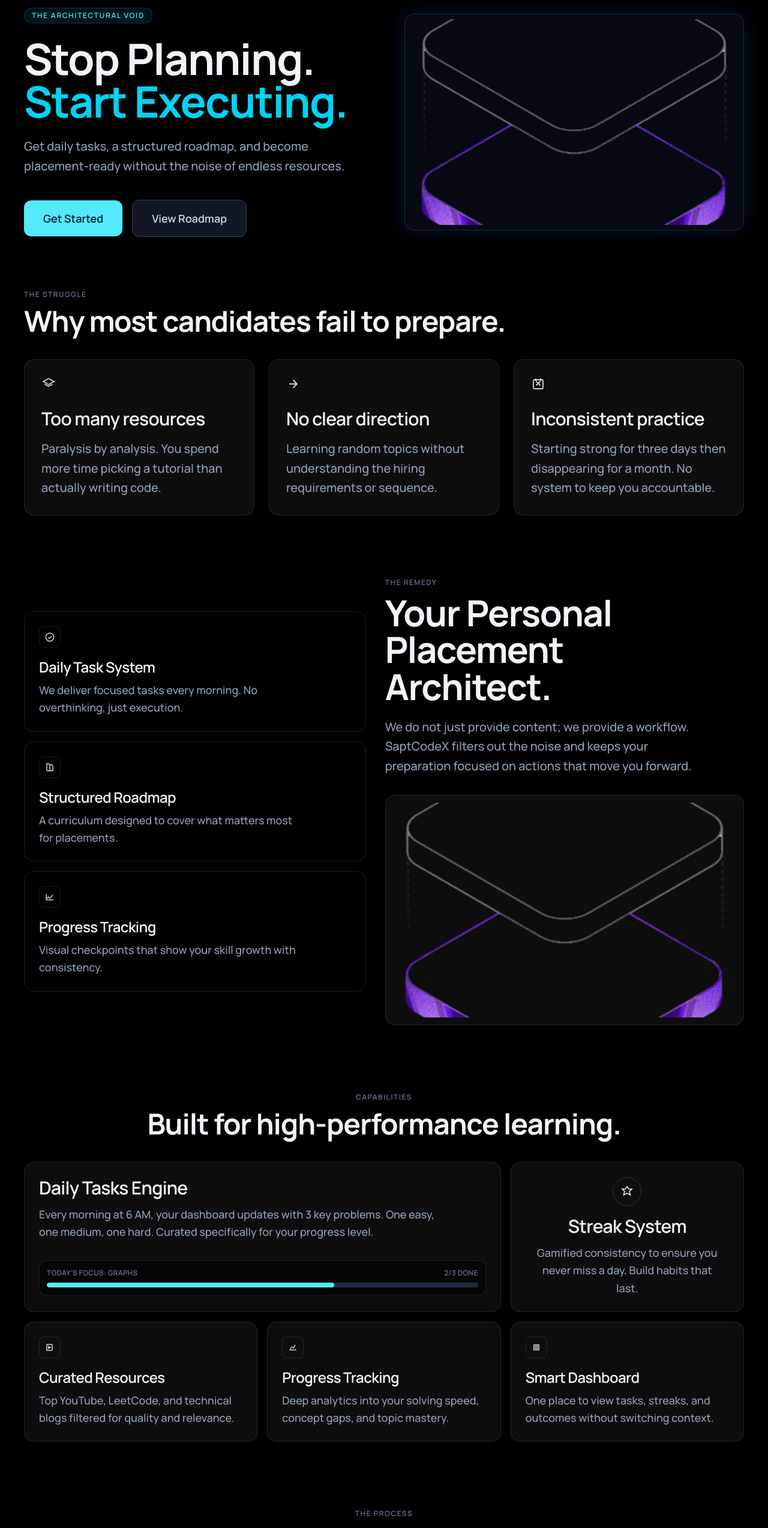
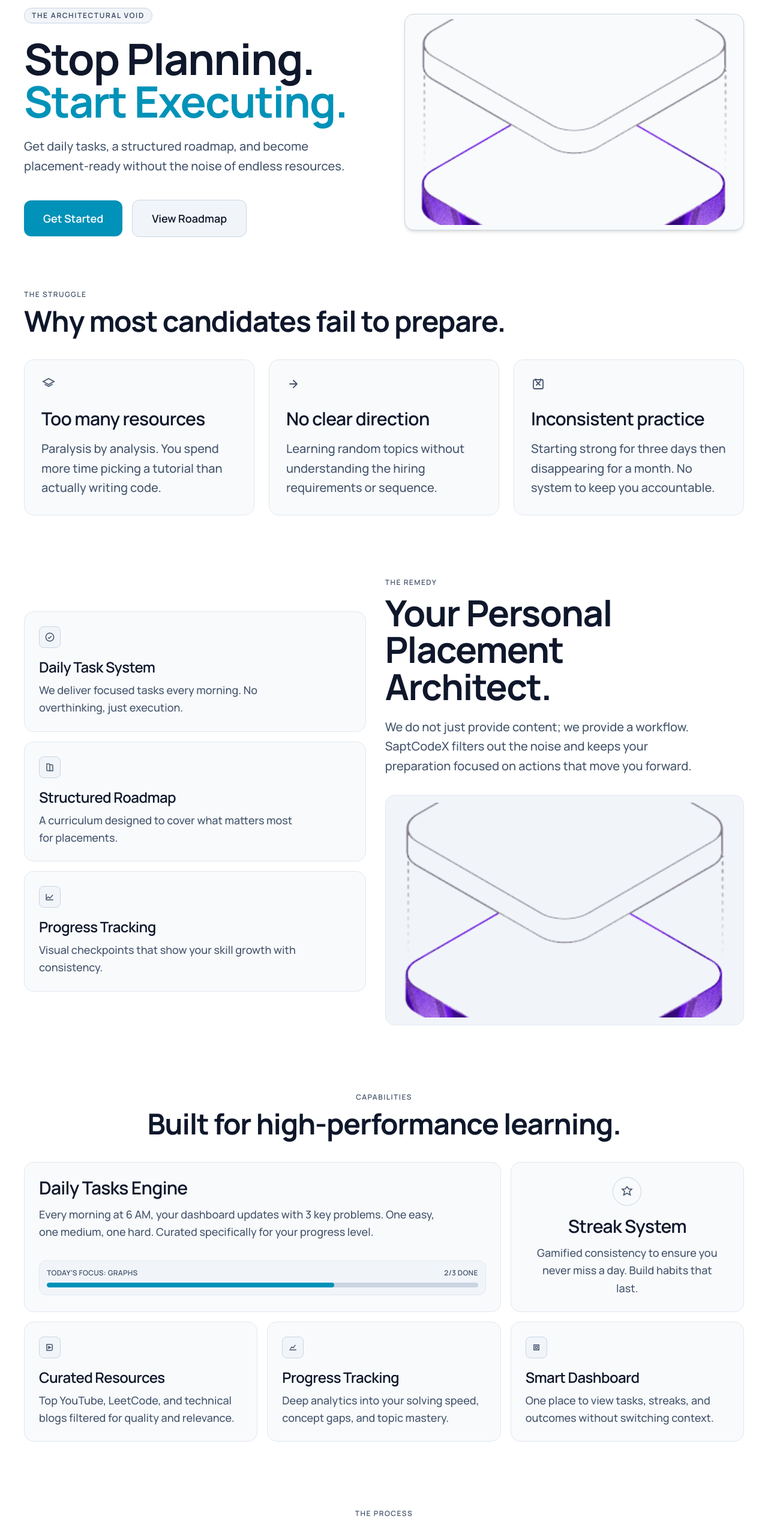
Before and after one commit to kundangosavii/SaptCodex, a React app in the folder Frontend/: page / in a window 1280 px wide. Shown: the part 140-2687 px from the top of the page at 60% size. Built offline with nearby package versions, Linux system fonts and the light colour scheme; the HTML template or start-up script is replaced by a standard one.

Commit message:
enhance theming support in App component and CSS

```diff
--- a/Frontend/src/app/App.jsx
+++ b/Frontend/src/app/App.jsx
@@ -169,22 +169,24 @@ const testimonials = [
 const scrollingTestimonials = [...testimonials, ...testimonials]
 
 function App() {
+  const { theme } = useTheme()
+
   return (
     <>
       <Navbar />
-      <main className="min-h-screen bg-black px-6 pb-16 pt-28 text-white md:px-10">
+      <main className="min-h-screen bg-white text-slate-900 px-6 pb-16 pt-28 md:px-10 dark:bg-black dark:text-white">
         <section className="mx-auto grid w-full max-w-7xl gap-10 py-10 lg:grid-cols-[1.05fr_1fr] lg:items-center">
           <div>
-            <span className="inline-flex rounded-full border border-cyan-400/20 bg-cyan-400/10 px-3 py-1 text-xs font-semibold uppercase tracking-[0.14em] text-cyan-300">
+            <span className="inline-flex rounded-full border border-slate-300 bg-slate-100 px-3 py-1 text-xs font-semibold uppercase tracking-[0.14em] text-slate-700 dark:border-cyan-400/20 dark:bg-cyan-400/10 dark:text-cyan-300">
               The Architectural Void
             </span>
 
-            <h1 className="mt-6 max-w-xl font-nav text-5xl font-bold leading-[0.98] tracking-tight text-slate-100 sm:text-6xl lg:text-7xl">
+            <h1 className="mt-6 max-w-xl font-nav text-5xl font-bold leading-[0.98] tracking-tight text-slate-900 sm:text-6xl lg:text-7xl dark:text-slate-100">
               Stop Planning.
-              <span className="block text-cyan-400">Start Executing.</span>
+              <span className="block text-cyan-600 dark:text-cyan-400">Start Executing.</span>
             </h1>
 
-            <p className="mt-6 max-w-xl text-xl leading-relaxed text-slate-400">
+            <p className="mt-6 max-w-xl text-xl leading-relaxed text-slate-600 dark:text-slate-400">
               Get daily tasks, a structured roadmap, and become placement-ready without the noise
               of endless resources.
             </p>
@@ -192,20 +194,20 @@ function App() {
             <div className="mt-10 flex flex-wrap items-center gap-4">
               <a
                 href="#get-started"
-                className="rounded-xl bg-cyan-300 px-8 py-4 text-lg font-semibold text-slate-900 transition hover:bg-cyan-200"
+                className="rounded-xl bg-cyan-600 px-8 py-4 text-lg font-semibold text-white transition hover:bg-cyan-700 dark:bg-cyan-300 dark:text-slate-900 dark:hover:bg-cyan-200"
               >
                 Get Started
               </a>
               <a
                 href="#roadmap"
-                className="rounded-xl border border-slate-700 bg-slate-800/60 px-8 py-4 text-lg font-semibold text-slate-300 transition hover:border-slate-500 hover:text-slate-100"
+                className="rounded-xl border border-slate-300 bg-slate-100 px-8 py-4 text-lg font-semibold text-slate-900 transition hover:border-slate-400 hover:bg-slate-200 dark:border-slate-700 dark:bg-slate-800/60 dark:text-slate-300 dark:hover:border-slate-500 dark:hover:text-slate-100"
               >
                 View Roadmap
               </a>
             </div>
           </div>
 
-          <div className="relative overflow-hidden rounded-2xl border border-cyan-400/20 bg-slate-900/40 p-2 shadow-[0_0_30px_rgba(14,116,255,0.18)]">
+          <div className="relative overflow-hidden rounded-2xl border border-slate-300 bg-slate-50 p-2 shadow-md dark:border-cyan-400/20 dark:bg-slate-900/40 dark:shadow-[0_0_30px_rgba(14,116,255,0.18)]">
             <img
               src={heroImage}
               alt="Dashboard preview"
@@ -215,10 +217,10 @@ function App() {
         </section>
 
         <section className="mx-auto w-full max-w-7xl py-12" id="struggle">
-          <p className="font-nav text-xs font-semibold uppercase tracking-[0.12em] text-slate-500">
+          <p className="font-nav text-xs font-semibold uppercase tracking-[0.12em] text-slate-600 dark:text-slate-500">
             The Struggle
           </p>
-          <h2 className="mt-3 font-nav text-4xl font-bold tracking-tight text-slate-100 sm:text-5xl">
+          <h2 className="mt-3 font-nav text-4xl font-bold tracking-tight text-slate-900 sm:text-5xl dark:text-slate-100">
             Why most candidates fail to prepare.
           </h2>
 
@@ -226,13 +228,13 @@ function App() {
             {struggleCards.map((card) => (
               <article
                 key={card.title}
-                className="rounded-2xl border border-white/10 bg-white/5 p-7 backdrop-blur-sm"
+                className="rounded-2xl border border-slate-200 bg-slate-50 p-7 backdrop-blur-sm dark:border-white/10 dark:bg-white/5"
               >
-                <div className="text-slate-300">{card.icon}</div>
-                <h3 className="mt-7 font-nav text-3xl font-semibold tracking-tight text-slate-100">
+                <div className="text-slate-600 dark:text-slate-300">{card.icon}</div>
+                <h3 className="mt-7 font-nav text-3xl font-semibold tracking-tight text-slate-900 dark:text-slate-100">
                   {card.title}
                 </h3>
-                <p className="mt-4 max-w-sm text-xl leading-relaxed text-slate-400">
+                <p className="mt-4 max-w-sm text-xl leading-relaxed text-slate-600 dark:text-slate-400">
                   {card.description}
                 </p>
               </article>
@@ -248,32 +250,32 @@ function App() {
             {remedyCards.map((card) => (
               <article
                 key={card.title}
-                className="rounded-2xl border border-white/10 bg-black p-5 sm:p-6"
+                className="rounded-2xl border border-slate-200 bg-slate-50 p-5 sm:p-6 dark:border-white/10 dark:bg-black"
               >
-                <div className="inline-flex h-9 w-9 items-center justify-center rounded-lg border border-white/10 text-slate-300">
+                <div className="inline-flex h-9 w-9 items-center justify-center rounded-lg border border-slate-300 bg-slate-100 text-slate-600 dark:border-white/10 dark:bg-transparent dark:text-slate-300">
                   {card.icon}
                 </div>
-                <h3 className="mt-4 font-nav text-2xl font-semibold tracking-tight text-slate-100">
+                <h3 className="mt-4 font-nav text-2xl font-semibold tracking-tight text-slate-900 dark:text-slate-100">
                   {card.title}
                 </h3>
-                <p className="mt-2 max-w-md text-lg leading-relaxed text-slate-400">{card.description}</p>
+                <p className="mt-2 max-w-md text-lg leading-relaxed text-slate-600 dark:text-slate-400">{card.description}</p>
               </article>
             ))}
           </div>
 
           <div>
-            <p className="font-nav text-xs font-semibold uppercase tracking-[0.12em] text-slate-500">
+            <p className="font-nav text-xs font-semibold uppercase tracking-[0.12em] text-slate-600 dark:text-slate-500">
               The Remedy
             </p>
-            <h2 className="mt-3 max-w-lg font-nav text-5xl font-bold leading-[1.03] tracking-tight text-slate-100 sm:text-6xl">
+            <h2 className="mt-3 max-w-lg font-nav text-5xl font-bold leading-[1.03] tracking-tight text-slate-900 sm:text-6xl dark:text-slate-100">
               Your Personal Placement Architect.
             </h2>
-            <p className="mt-5 max-w-lg text-xl leading-relaxed text-slate-400">
+            <p className="mt-5 max-w-lg text-xl leading-relaxed text-slate-600 dark:text-slate-400">
               We do not just provide content; we provide a workflow. SaptCodeX filters out the
               noise and keeps your preparation focused on actions that move you forward.
             </p>
 
-            <div className="mt-8 overflow-hidden rounded-2xl border border-white/10 bg-white/5 p-3">
+            <div className="mt-8 overflow-hidden rounded-2xl border border-slate-200 bg-slate-100 p-3 dark:border-white/10 dark:bg-white/5">
               <img
                 src={heroImage}
                 alt="Progress dashboard"
@@ -284,44 +286,44 @@ function App() {
         </section>
 
         <section className="mx-auto w-full max-w-7xl py-14" id="capabilities">
-          <p className="text-center font-nav text-xs font-semibold uppercase tracking-[0.12em] text-slate-500">
+          <p className="text-center font-nav text-xs font-semibold uppercase tracking-[0.12em] text-slate-600 dark:text-slate-500">
             Capabilities
           </p>
-          <h2 className="mt-3 text-center font-nav text-4xl font-bold tracking-tight text-slate-100 sm:text-5xl">
+          <h2 className="mt-3 text-center font-nav text-4xl font-bold tracking-tight text-slate-900 sm:text-5xl dark:text-slate-100">
             Built for high-performance learning.
           </h2>
 
           <div className="mt-10 grid gap-4 lg:grid-cols-3">
-            <article className="rounded-2xl border border-white/10 bg-white/5 p-6 lg:col-span-2">
-              <h3 className="font-nav text-3xl font-semibold tracking-tight text-slate-100">
+            <article className="rounded-2xl border border-slate-200 bg-slate-50 p-6 lg:col-span-2 dark:border-white/10 dark:bg-white/5">
+              <h3 className="font-nav text-3xl font-semibold tracking-tight text-slate-900 dark:text-slate-100">
                 Daily Tasks Engine
               </h3>
-              <p className="mt-3 max-w-2xl text-lg leading-relaxed text-slate-400">
+              <p className="mt-3 max-w-2xl text-lg leading-relaxed text-slate-600 dark:text-slate-400">
                 Every morning at 6 AM, your dashboard updates with 3 key problems. One easy, one
                 medium, one hard. Curated specifically for your progress level.
               </p>
 
-              <div className="mt-8 rounded-xl border border-white/10 bg-black/60 p-3">
-                <div className="mb-2 flex items-center justify-between text-xs font-semibold uppercase tracking-wide text-slate-500">
+              <div className="mt-8 rounded-xl border border-slate-200 bg-slate-100 p-3 dark:border-white/10 dark:bg-black/60">
+                <div className="mb-2 flex items-center justify-between text-xs font-semibold uppercase tracking-wide text-slate-600 dark:text-slate-500">
                   <span>Today&apos;s Focus: Graphs</span>
                   <span>2/3 Done</span>
                 </div>
-                <div className="h-2 overflow-hidden rounded-full bg-slate-800">
-                  <div className="h-full w-2/3 rounded-full bg-cyan-300" />
+                <div className="h-2 overflow-hidden rounded-full bg-slate-300 dark:bg-slate-800">
+                  <div className="h-full w-2/3 rounded-full bg-cyan-600 dark:bg-cyan-300" />
                 </div>
               </div>
             </article>
 
-            <article className="flex flex-col items-center justify-center rounded-2xl border border-white/10 bg-white/5 p-6 text-center">
-              <div className="inline-flex h-12 w-12 items-center justify-center rounded-full border border-white/15 text-slate-200">
+            <article className="flex flex-col items-center justify-center rounded-2xl border border-slate-200 bg-slate-50 p-6 text-center dark:border-white/10 dark:bg-white/5">
+              <div className="inline-flex h-12 w-12 items-center justify-center rounded-full border border-slate-300 text-slate-600 dark:border-white/15 dark:text-slate-200">
                 <svg viewBox="0 0 24 24" className="h-6 w-6" fill="none" aria-hidden="true">
                   <path d="M12 4l3 4h5l-4 4 1.5 6L12 15l-5.5 3L8 12 4 8h5z" stroke="currentColor" strokeWidth="1.6" />
                 </svg>
               </div>
-              <h3 className="mt-4 font-nav text-3xl font-semibold tracking-tight text-slate-100">
+              <h3 className="mt-4 font-nav text-3xl font-semibold tracking-tight text-slate-900 dark:text-slate-100">
                 Streak System
               </h3>
-              <p className="mt-3 max-w-xs text-lg leading-relaxed text-slate-400">
+              <p className="mt-3 max-w-xs text-lg leading-relaxed text-slate-600 dark:text-slate-400">
                 Gamified consistency to ensure you never miss a day. Build habits that last.
               </p>
             </article>
@@ -329,29 +331,29 @@ function App() {
             {capabilityCards.map((card) => (
               <article
                 key={card.title}
-                className="rounded-2xl border border-white/10 bg-white/5 p-6"
+                className="rounded-2xl border border-slate-200 bg-slate-50 p-6 dark:border-white/10 dark:bg-white/5"
               >
-                <div className="inline-flex h-9 w-9 items-center justify-center rounded-lg border border-white/10 text-slate-300">
+                <div className="inline-flex h-9 w-9 items-center justify-center rounded-lg border border-slate-300 bg-slate-100 text-slate-600 dark:border-white/10 dark:bg-transparent dark:text-slate-300">
                   {card.icon}
                 </div>
-                <h3 className="mt-4 font-nav text-2xl font-semibold tracking-tight text-slate-100">
+                <h3 className="mt-4 font-nav text-2xl font-semibold tracking-tight text-slate-900 dark:text-slate-100">
                   {card.title}
                 </h3>
-                <p className="mt-2 text-lg leading-relaxed text-slate-400">{card.description}</p>
+                <p className="mt-2 text-lg leading-relaxed text-slate-600 dark:text-slate-400">{card.description}</p>
               </article>
             ))}
 
-            <article className="rounded-2xl border border-white/10 bg-white/5 p-6">
-              <div className="inline-flex h-9 w-9 items-center justify-center rounded-lg border border-white/10 text-slate-300">
+            <article className="rounded-2xl border border-slate-200 bg-slate-50 p-6 dark:border-white/10 dark:bg-white/5">
+              <div className="inline-flex h-9 w-9 items-center justify-center rounded-lg border border-slate-300 bg-slate-100 text-slate-600 dark:border-white/10 dark:bg-transparent dark:text-slate-300">
                 <svg viewBox="0 0 24 24" className="h-5 w-5" fill="none" aria-hidden="true">
                   <path d="M7 7h10v10H7z" stroke="currentColor" strokeWidth="1.8" />
                   <path d="M10 10h4v4h-4z" stroke="currentColor" strokeWidth="1.8" />
                 </svg>
               </div>
-              <h3 className="mt-4 font-nav text-2xl font-semibold tracking-tight text-slate-100">
+              <h3 className="mt-4 font-nav text-2xl font-semibold tracking-tight text-slate-900 dark:text-slate-100">
                 Smart Dashboard
               </h3>
-              <p className="mt-2 text-lg leading-relaxed text-slate-400">
+              <p className="mt-2 text-lg leading-relaxed text-slate-600 dark:text-slate-400">
                 One place to view tasks, streaks, and outcomes without switching context.
               </p>
             </article>
@@ -359,10 +361,10 @@ function App() {
         </section>
 
         <section className="mx-auto w-full max-w-7xl py-14" id="process">
-          <p className="text-center font-nav text-xs font-semibold uppercase tracking-[0.12em] text-slate-500">
+          <p className="text-center font-nav text-xs font-semibold uppercase tracking-[0.12em] text-slate-600 dark:text-slate-500">
             The Process
           </p>
-          <h2 className="mt-3 text-center font-nav text-4xl font-bold tracking-tight text-slate-100 sm:text-5xl">
+          <h2 className="mt-3 text-center font-nav text-4xl font-bold tracking-tight text-slate-900 sm:text-5xl dark:text-slate-100">
             Three steps to placement.
           </h2>
 
@@ -370,16 +372,16 @@ function App() {
             {processSteps.map((step, index) => (
               <article key={step.number} className="relative text-center">
                 {index < processSteps.length - 1 ? (
-                  <span className="absolute left-[68%] top-5 hidden h-px w-[64%] bg-white/10 md:block" />
+                  <span className="absolute left-[68%] top-5 hidden h-px w-[64%] bg-slate-300 md:block dark:bg-white/10" />
                 ) : null}
 
-                <div className="mx-auto inline-flex h-12 w-12 items-center justify-center rounded-full border border-cyan-400/30 bg-cyan-400/10 text-lg font-semibold text-cyan-300">
+                <div className="mx-auto inline-flex h-12 w-12 items-center justify-center rounded-full border border-cyan-600 bg-cyan-100 text-lg font-semibold text-cyan-700 dark:border-cyan-400/30 dark:bg-cyan-400/10 dark:text-cyan-300">
                   {step.number}
                 </div>
-                <h3 className="mt-5 font-nav text-2xl font-semibold tracking-tight text-slate-100">
+                <h3 className="mt-5 font-nav text-2xl font-semibold tracking-tight text-slate-900 dark:text-slate-100">
                   {step.title}
                 </h3>
-                <p className="mx-auto mt-3 max-w-sm text-lg leading-relaxed text-slate-400">
+                <p className="mx-auto mt-3 max-w-sm text-lg leading-relaxed text-slate-600 dark:text-slate-400">
                   {step.description}
                 </p>
               </article>
@@ -388,27 +390,27 @@ function App() {
         </section>
 
         <section className="mx-auto w-full max-w-7xl py-14" id="social-proof">
-          <p className="font-nav text-xs font-semibold uppercase tracking-[0.12em] text-slate-500">
+          <p className="font-nav text-xs font-semibold uppercase tracking-[0.12em] text-slate-600 dark:text-slate-500">
             Social Proof
           </p>
-          <h2 className="mt-3 max-w-2xl font-nav text-4xl font-bold tracking-tight text-slate-100 sm:text-5xl">
+          <h2 className="mt-3 max-w-2xl font-nav text-4xl font-bold tracking-tight text-slate-900 sm:text-5xl dark:text-slate-100">
             Used by the next generation of software architects.
           </h2>
 
-          <div className="testimonial-marquee mt-10">
+          <div className={`testimonial-marquee mt-10 ${theme === 'light' ? 'testimonial-marquee-light' : ''}`}>
             <div className="testimonial-track">
               {scrollingTestimonials.map((item, index) => (
                 <article
                   key={`${item.name}-${index}`}
-                  className="w-80 shrink-0 rounded-2xl border border-white/10 bg-white/5 p-6"
+                  className="w-80 shrink-0 rounded-2xl border border-slate-200 bg-slate-50 p-6 dark:border-white/10 dark:bg-white/5"
                 >
-                <p className="text-lg leading-relaxed text-slate-300">&ldquo;{item.quote}&rdquo;</p>
+                <p className="text-lg leading-relaxed text-slate-700 dark:text-slate-300">&ldquo;{item.quote}&rdquo;</p>
 
                 <div className="mt-7 flex items-center gap-3">
                   <span className={`h-7 w-7 rounded-full ${item.avatarClass}`} />
                   <div>
-                    <p className="font-nav text-base font-semibold text-slate-100">{item.name}</p>
-                    <p className="text-sm text-slate-500">{item.role}</p>
+                    <p className="font-nav text-base font-semibold text-slate-900 dark:text-slate-100">{item.name}</p>
+                    <p className="text-sm text-slate-600 dark:text-slate-500">{item.role}</p>
                   </div>
                 </div>
                 </article>
@@ -419,18 +421,18 @@ function App() {
 
         <section className="mx-auto w-full max-w-7xl py-20" id="join-now">
           <div className="mx-auto max-w-2xl text-center">
-            <h2 className="font-nav text-5xl font-bold leading-tight tracking-tight text-slate-100 sm:text-6xl">
+            <h2 className="font-nav text-5xl font-bold leading-tight tracking-tight text-slate-900 sm:text-6xl dark:text-slate-100">
               Start your placement
               <span className="block">journey today.</span>
             </h2>
 
-            <p className="mx-auto mt-5 max-w-xl text-lg leading-relaxed text-slate-400">
+            <p className="mx-auto mt-5 max-w-xl text-lg leading-relaxed text-slate-600 dark:text-slate-400">
               Join 10,000+ students who stopped planning and started executing their dreams.
             </p>
 
             <a
               href="#get-started"
-              className="mt-10 inline-flex items-center rounded-2xl border border-white/20 bg-transparent px-10 py-4 font-nav text-xl font-semibold text-slate-100 transition-colors hover:border-white/40 hover:bg-white/10"
+              className="mt-10 inline-flex items-center rounded-2xl border border-slate-300 bg-slate-950 px-10 py-4 font-nav text-xl font-semibold text-white transition-colors hover:border-slate-400 hover:bg-slate-900 dark:border-white/20 dark:bg-transparent dark:text-slate-100 dark:hover:border-white/40 dark:hover:bg-white/10"
             >
               Join Now
             </a>
```
Also changed, not shown: Frontend/src/app/App.css (+12 -1 lines).
